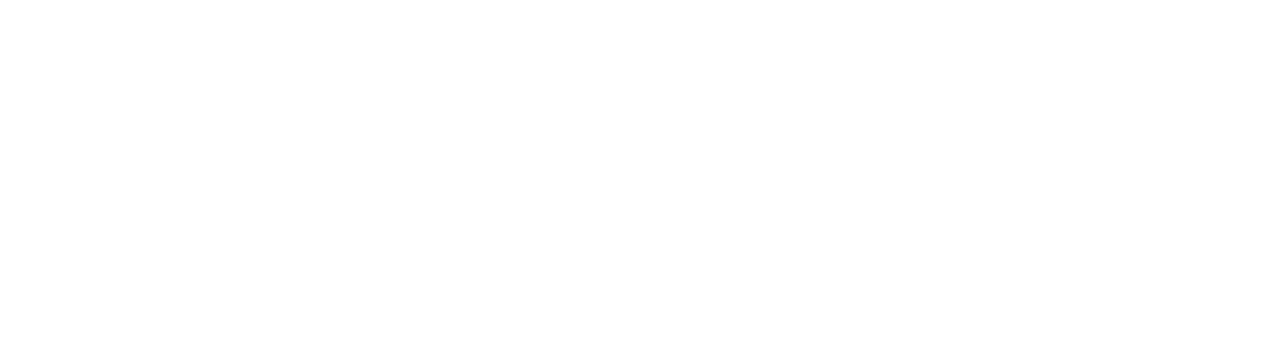
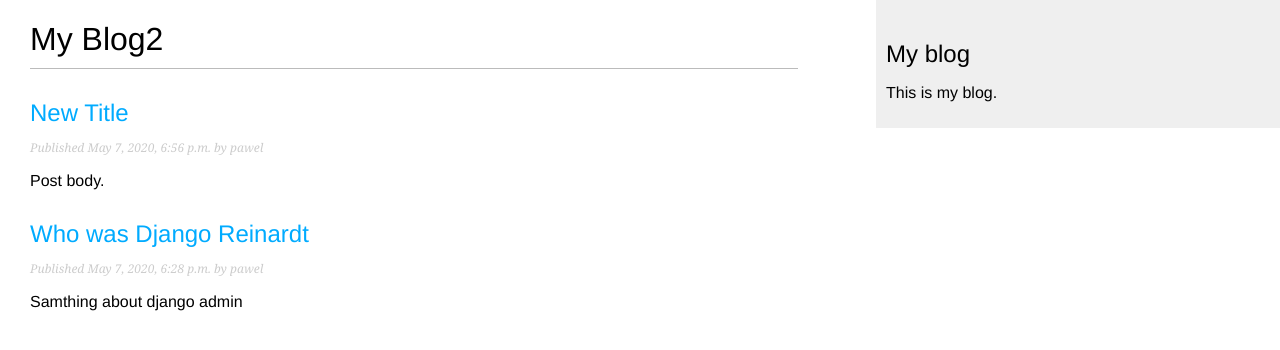
Before and after one commit to PawelDabala/Django-3-by-exemples, a Django app: page /blog/ in a window 1280 px wide. Before the commit the part shown is empty. Shown: the top 350 px of the page. Run offline with Django 3.2, Linux system fonts and the light colour scheme; data comes from the database, SQL or seed files in the repository; both versions use the stored data as it was after the commit.

Commit message:
add html to list.html file

```diff
--- a/01_building_a_blog_application/mysite/blog/models.py
+++ b/01_building_a_blog_application/mysite/blog/models.py
@@ -1,7 +1,7 @@
 from django.db import models
 from django.utils import timezone
 from django.contrib.auth.models import User
-from django.core.urlresolvers import reverse
+from django.urls import reverse
 
 # Create your models here.
 
--- a/01_building_a_blog_application/mysite/blog/templates/blog/base.html
+++ b/01_building_a_blog_application/mysite/blog/templates/blog/base.html
@@ -2,19 +2,15 @@
 <!DOCTYPE html>
 <html>
 
-
 <head>
-    <title>{% block title %} {% endblock %}</title>
-    <link rel="stylesheet" href="{% static "css/blog.css" %}">
+    <title>{% block title %}{% endblock %}</title>
+    <link href="{% static "css/blog.css" %}" rel="stylesheet">
 </head>
 
 <body>
     <div id="content">
-
-        {% block blockname %}
-
-        {% endblock blockname %}
-
+        {% block content %}
+        {% endblock %}
     </div>
     <div id="sidebar">
         <h2>My blog</h2>
--- a/01_building_a_blog_application/mysite/blog/templates/blog/post/list.html
+++ b/01_building_a_blog_application/mysite/blog/templates/blog/post/list.html
@@ -0,0 +1,19 @@
+{% extends "blog/base.html" %}
+
+{% block title %}My Blog3{% endblock %}
+
+{% block content %}
+<h1>My Blog2</h1>
+{% for post in posts %}
+<h2>
+    <a href="{{ post.get_absolute_url }}">
+        {{ post.title }}
+    </a>
+</h2>
+<p class="date">
+    Published {{ post.publish }} by {{ post.author }}
+</p>
+{{ post.body|truncatewords:30|linebreaks }}
+{% endfor %}
+
+{% endblock %}
```
Also changed, not shown: 01_building_a_blog_application/mysite/blog/views.py (+7 -4 lines), 01_building_a_blog_application/mysite/db.sqlite3.
